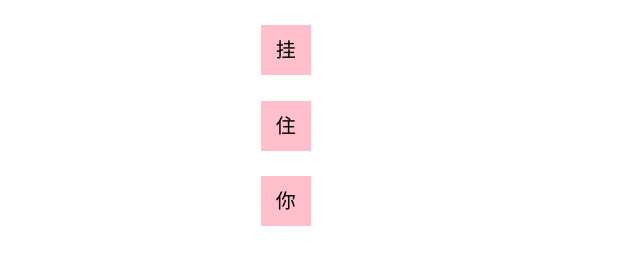
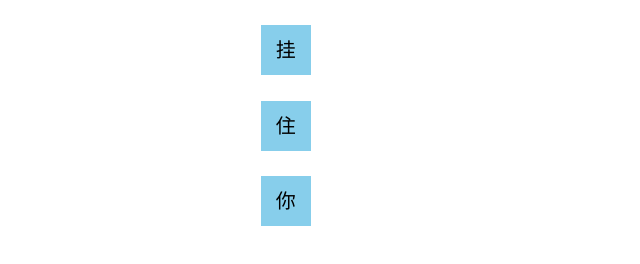
Before and after one commit to gg451516921/Day02, a plain HTML site: page index.html in a window 1280 px wide. Shown: the whole page, without its empty margins (0-640 px from the left). Drawn offline with Linux system fonts and the light colour scheme.

Commit message:
lastest version 2.10

```diff
--- a/test.css
+++ b/test.css
@@ -1,7 +1,7 @@
  div{
           width: 50px;
           height: 50px;
-          background-color: pink;
+          background-color: skyblue;
           margin-top: 2%;
           text-align: center;
           line-height: 50px;
```
